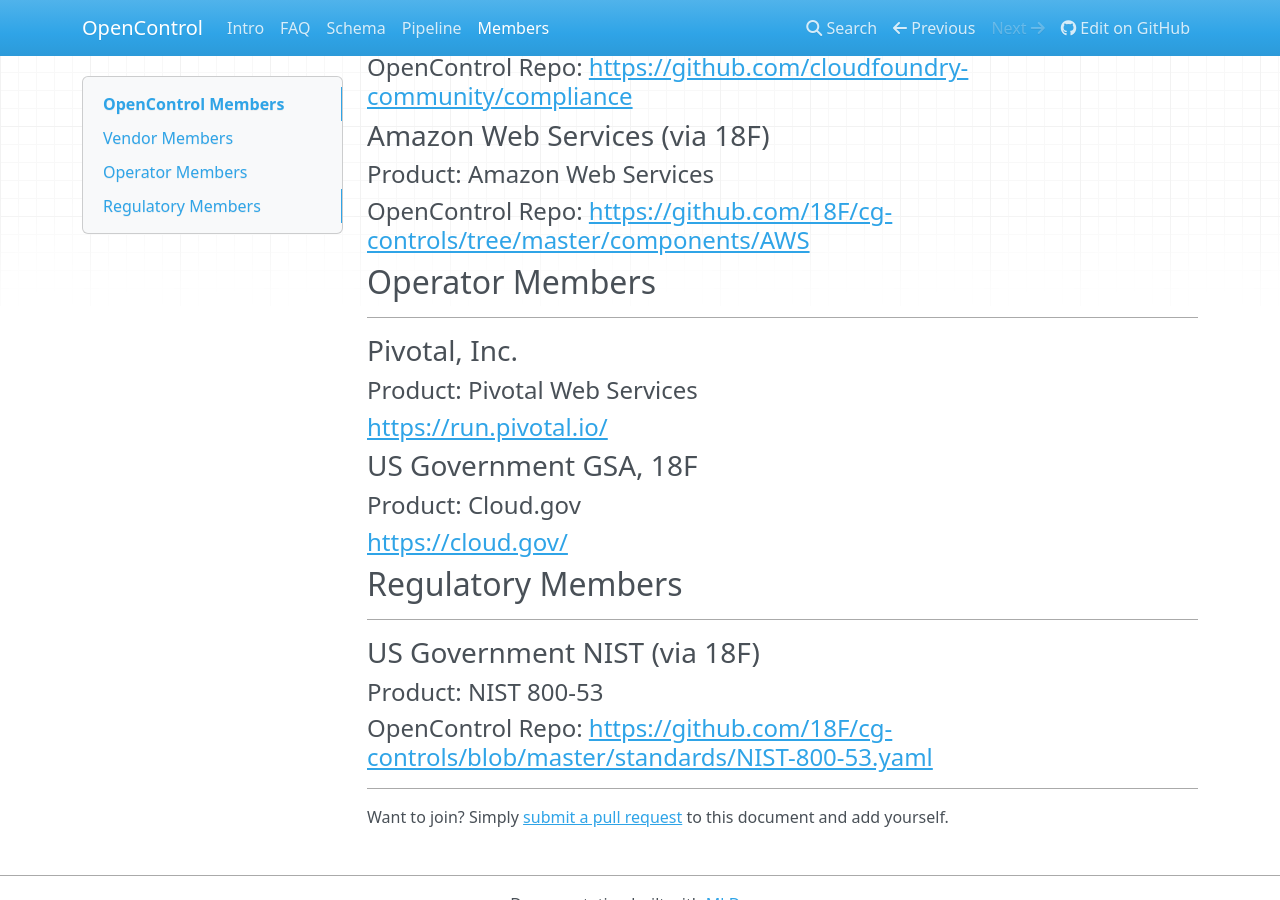
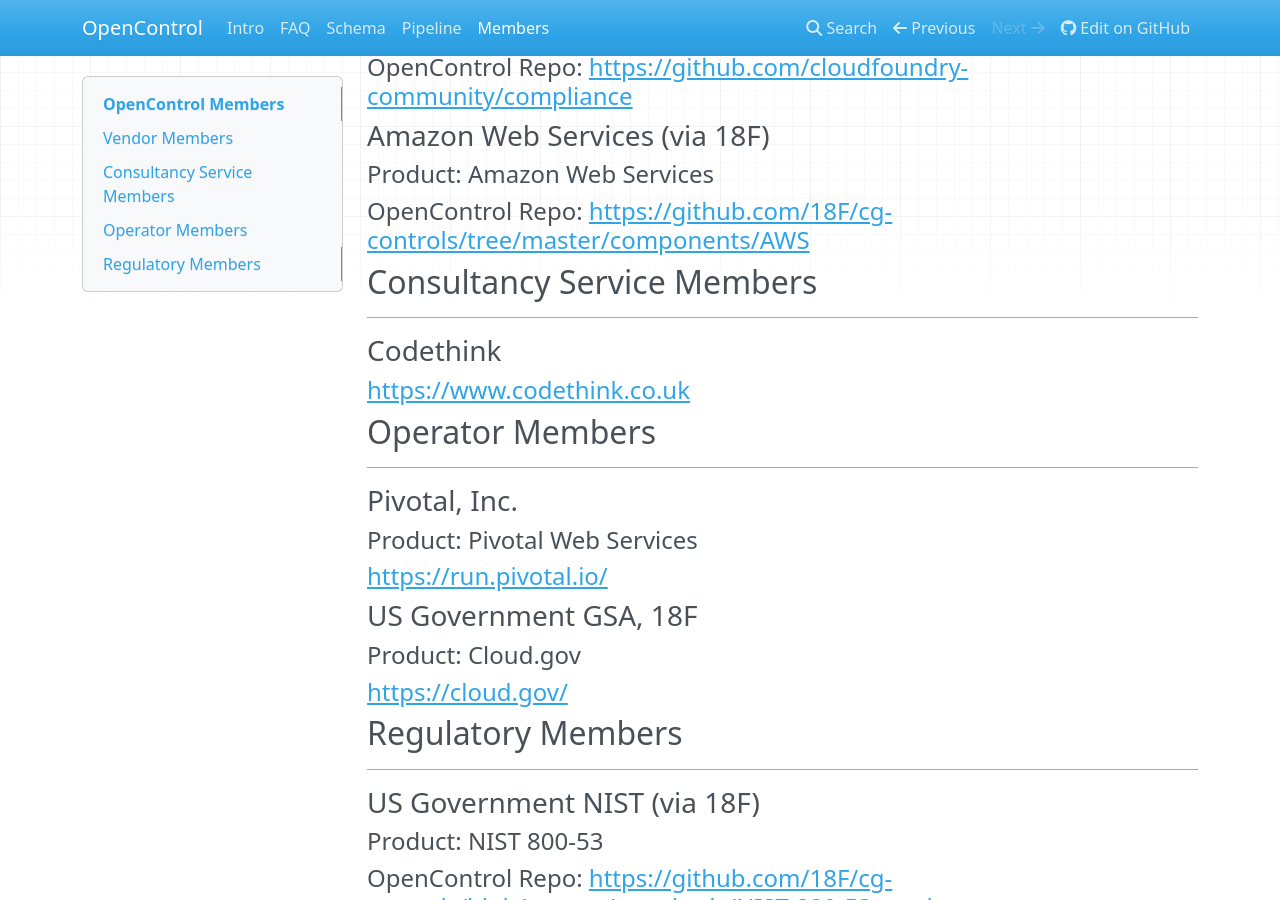
Before and after one commit to opencontrol/website, an MkDocs documentation site: the page built from docs/members.md, in a window 1280 px wide and 900 px high, scrolled down 319 px. Built offline with MkDocs 1.6.1, drawn with Linux system fonts in a browser that asks for light colours; nearby versions of some CDN libraries; old or Windows-style settings are respelled for this version of MkDocs.

Commit message:
Add Consultancy Member section, and add Codethink as a member

```diff
--- a/docs/members.md
+++ b/docs/members.md
@@ -15,6 +15,12 @@
 ### Amazon Web Services (via 18F)
 #### Product: __Amazon Web Services__
 #### OpenControl Repo: [https://github.com/18F/cg-controls/tree/master/components/AWS](https://github.com/18F/cg-controls/tree/master/components/AWS)
+
+## Consultancy Service Members
+___
+
+### Codethink
+#### [https://www.codethink.co.uk](https://www.codethink.co.uk)
 
 ## Operator Members
 ___
```
